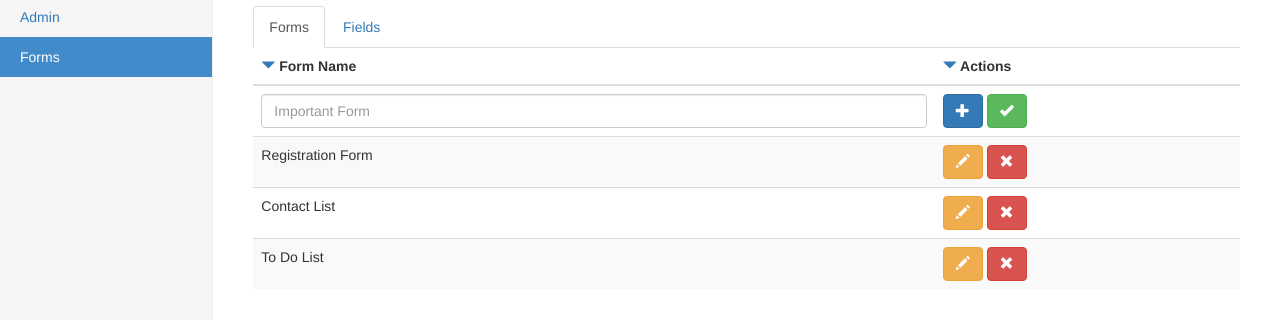
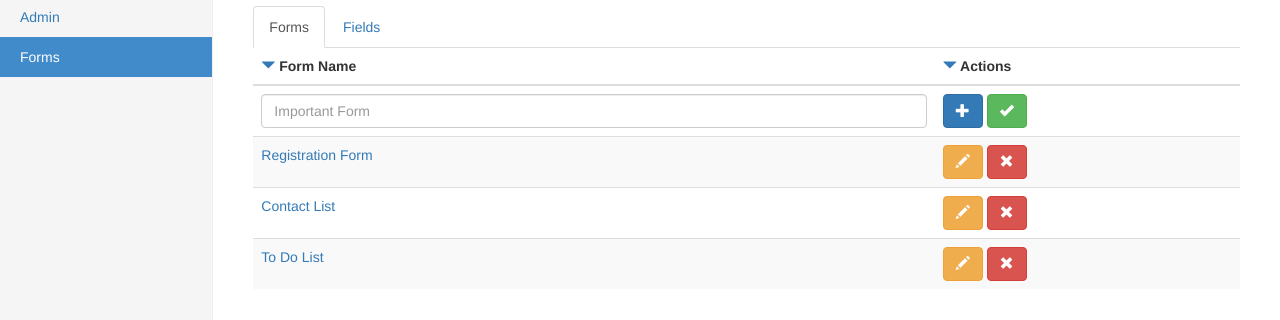
Before and after one commit to nikkhilmuthye/cs5610fall2015, a website: page public/assignment/forms.html in a window 1280 px wide. Shown: the part 154-474 px from the top of the page. Drawn offline with Linux system fonts and the light colour scheme.

Commit message:
Changing with respect to the requirements

```diff
--- a/public/assignment/forms.html
+++ b/public/assignment/forms.html
@@ -101,7 +101,7 @@
                     </thead>
                     <tbody>
                     <tr>
-                        <td>Registration Form</td>
+                        <td><a href="form-fields.html">Registration Form</a></td>
                         <td class="col-nowrap">
                             <a href="#" class="btn btn-warning">
                                 <scan class="glyphicon glyphicon-pencil"></scan>
@@ -112,7 +112,7 @@
                         </td>
                     </tr>
                     <tr>
-                        <td>Contact List</td>
+                        <td><a href="form-fields.html">Contact List</a></td>
                         <td class="col-nowrap">
                             <a href="#" class="btn btn-warning">
                                 <scan class="glyphicon glyphicon-pencil"></scan>
@@ -123,7 +123,7 @@
                         </td>
                     </tr>
                     <tr>
-                        <td>To Do List</td>
+                        <td><a href="form-fields.html">To Do List</a></td>
                         <td class="col-nowrap">
                             <a href="#" class="btn btn-warning">
                                 <scan class="glyphicon glyphicon-pencil"></scan>
```
Also changed, not shown: public/assignment/form-fields.html (+1 -1 lines), public/assignment/login.html (+0 -9 lines).
